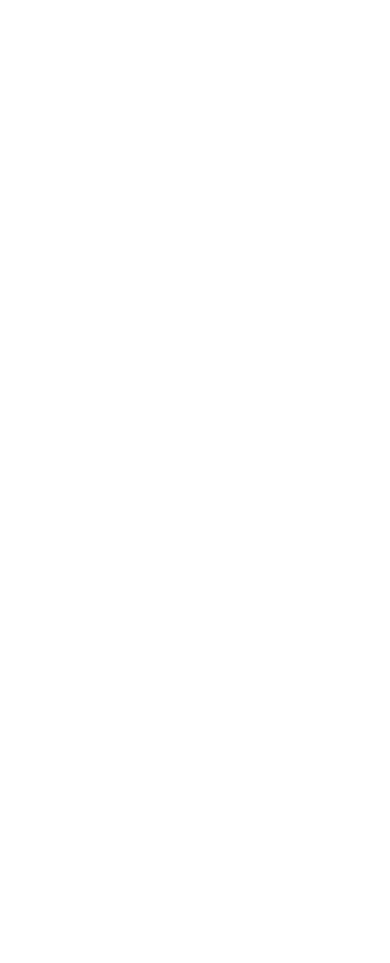
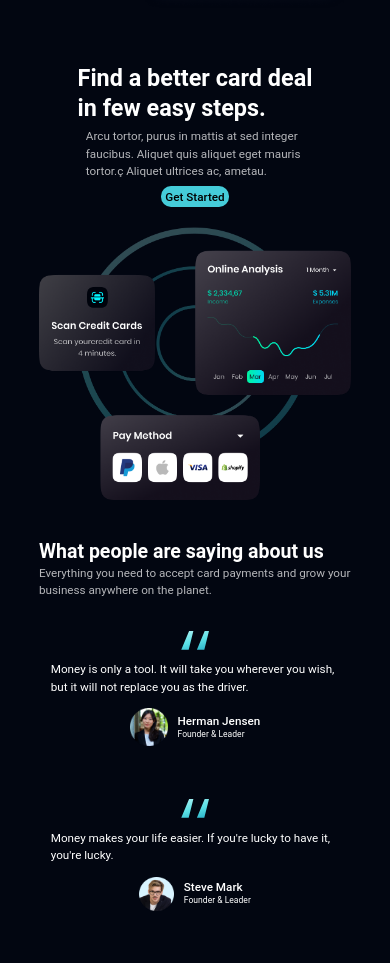
Before and after one commit to Muhammad-Nouman-Khan/ReactJSProjects, a React (Vite) app in the folder HooBank/: page / in a window 390 px wide. Shown: the part 1940-2903 px from the top of the page. Before the commit the page ends 1789 px from the top, so only its background shows below. Built offline with nearby package versions, Linux system fonts and the light colour scheme.

Commit message:
FeedBack

```diff
--- a/HooBank/src/App.jsx
+++ b/HooBank/src/App.jsx
@@ -1,5 +1,5 @@
 import styles from "./App.module.css";
-import {Navbar,Hero,Business,Billing} from "./index"
+import {Navbar,Hero,Business,Billing,Card,Feedback} from "./index"
 
 function App() {
 
@@ -9,6 +9,8 @@
       <Hero />
       <Business />
       <Billing />
+      <Card />
+      <Feedback />
     </div>
   )
 }
--- a/HooBank/src/components/Billing/Billing.module.css
+++ b/HooBank/src/components/Billing/Billing.module.css
@@ -40,4 +40,13 @@
     .IMG{
         width: 30%;
     }
+    .content h1{
+        font-size: 6vw;
+    }
+    .content p{
+        font-size: 3vw;
+    }
+    .billImg{
+        width: 100%;
+    }
 }
--- a/HooBank/src/components/Business/Business.module.css
+++ b/HooBank/src/components/Business/Business.module.css
@@ -39,7 +39,9 @@
 .right h1 {
     font-size: 2vh;
 }
-
+.service img{
+    width: 5%;
+}
 @media screen and (max-width : 800px) {
     .Container {
         flex-direction: column;
@@ -60,4 +62,8 @@
     .right {
         width: 100%;
     }
+
+    .right h1{
+        font-size: 3vw;
+    }
 }
--- a/HooBank/src/components/Button/Button.module.css
+++ b/HooBank/src/components/Button/Button.module.css
@@ -16,7 +16,7 @@
 
 @media screen and (max-width : 800px) {
     .btn{
-        font-size: 4vw;
+        font-size: 3vw;
         font-weight: 500;
     }
 }
--- /dev/null
+++ b/HooBank/src/components/Card/Card.jsx
@@ -0,0 +1,22 @@
+import {card} from "../../assets";
+import styles from "./Card.module.css"
+import {Button} from '../../index'
+const Card = () => {
+  return (
+    <section className={styles.Container}>
+      <div className={styles.left}>
+        <h1 className={styles.title}>
+          Find a better card deal <br /> in few easy steps.
+        </h1>
+        <p className={styles.para}>
+          Arcu tortor, purus in mattis at sed integer faucibus. Aliquet quis
+          aliquet eget mauris tortor.ç Aliquet ultrices ac, ametau.
+        </p>
+        <Button />
+      </div>
+      <img src={card} alt="" className={styles.cardImg}/>
+    </section>
+  );
+};
+
+export default Card;
--- /dev/null
+++ b/HooBank/src/components/Card/Card.module.css
@@ -0,0 +1,52 @@
+@import "../../vars.css";
+
+.Container {
+    display: flex;
+    color: var(--color-text);
+    margin-top: 8vw;
+    margin-left: 10%;
+    margin-right: 10%;
+}
+
+.left {
+    width: 50%;
+    padding-top: 5vw;
+}
+
+.title{
+    font-size: 3vw;
+}
+
+.para {
+    margin: 1.2vw 0;
+    line-height: 1.5;
+    width: 70%;
+}
+
+.cardImg{
+    width: 50%;
+}
+
+@media screen and (max-width : 800px){
+    .Container{
+        flex-direction: column;
+
+    }
+    .left{
+        display: flex;
+        flex-direction: column;
+        align-items: center;
+        width: 100%;
+        margin-bottom: 5vw;
+    }
+    .cardImg{
+        width: 100%;
+    }
+    .title{
+        font-size: 6vw;
+    }
+    .para{
+        font-size: 3vw;
+    }
+
+}
--- /dev/null
+++ b/HooBank/src/components/FeedBack/Feedback.jsx
@@ -0,0 +1,47 @@
+import {feedbacks} from '../../constants'
+import styles from './Feedback.module.css'
+import {Button} from '../../index'
+import {quotes,people01,people02,people03,airbnb,binance,coinbase,dropbox} from '../../assets'
+const Feedback = () => {
+  return (
+    <section className={styles.container}>
+        <div className={styles.top}>
+            <h1>What people are saying about us</h1>
+            <p>Everything you need to accept card payments and grow your business anywhere on the planet.</p>
+        </div>
+
+        <div className={styles.mid}>
+            {feedbacks.map((feedback,index)=>(
+                <div key={index} className={styles.feedback}>
+                    <img src={quotes} alt="" className={styles.quotes} />
+                    <p>{feedback.content}</p>
+                    <div className={styles.person}>
+                        <img src={index === 0 ? people01 : index === 1 ? people02 : index === 2 ? people03 : ''} alt="" />
+                        <div className={styles.info}>
+                            <h2>{feedback.name}</h2>
+                            <p>{feedback.occ}</p>
+                        </div>
+                    </div>
+                </div>
+            ))}
+        </div>
+
+        <div className={styles.imgContainer}>
+            <img src={airbnb} alt="" />
+            <img src={binance} alt="" />
+            <img src={coinbase} alt="" />
+            <img src={dropbox} alt="" />
+        </div>
+
+        <div className={styles.bottom}>
+            <div className={styles.bottomLeft}>
+                <h1>Let's try our service now!</h1>
+                <p>Everything you need to accept card payments and grow your business anywhere on the planet.</p>
+            </div>
+            <Button />
+        </div>
+    </section>
+  )
+}
+
+export default Feedback
--- /dev/null
+++ b/HooBank/src/components/FeedBack/Feedback.module.css
@@ -0,0 +1,180 @@
+@import "../../vars.css";
+
+.container {
+    display: flex;
+    flex-direction: column;
+    color: var(--color-text);
+    margin-left: 10%;
+    margin-right: 10%;
+    margin-top: 10%;
+}
+
+.top {
+    display: flex;
+    justify-content: space-between;
+    align-items: center;
+}
+
+.top h1 {
+    width: 50%;
+    padding-right: 10vw;
+    font-size: 3vw;
+}
+
+.top p {
+    width: 50%;
+    line-height: 1.5;
+    padding-left: 2vw;
+    font-size: 1.5vw;
+}
+
+.mid {
+    margin-top: 5vw;
+    display: flex;
+    gap: 30px;
+    justify-content: space-between;
+}
+
+.feedback {
+    display: flex;
+    flex-direction: column;
+    align-items: flex-start;
+    padding: 3vw;
+    border-radius: 10px;
+    gap: 3vw;
+    width: 25vw;
+    justify-content: space-between;
+    transition: all ease-in-out .5s;
+}
+
+.feedback:hover {
+    background-color: var(--color-hover);
+    cursor: pointer;
+
+}
+
+.feedback p {
+    font-size: 1.2vw;
+    color: var(--color-text);
+    line-height: 1.5;
+}
+.quotes{
+    width: 10%;
+}
+.person {
+    display: flex;
+    align-items: center;
+    justify-content: center;
+    gap: 10px;
+}
+
+.person h2 {
+    font-size: 1.2vw;
+    font-weight: 500;
+}
+
+.person p {
+    color: var(--color-para);
+    font-size: 1vw;
+}
+
+.person img {
+    width: 20%;
+}
+
+.imgContainer {
+    margin-top: 5vw;
+    display: flex;
+    justify-content: space-between;
+    align-items: center;
+}
+
+.imgContainer img {
+    width: 20%;
+}
+
+.bottom {
+    display: flex;
+    align-items: center;
+    justify-content: space-between;
+    padding: 5vw 5vw;
+    background-color: var(--color-hover);
+    border-radius: 20px;
+    margin-top: 5vw;
+}
+
+.bottom h1 {
+    font-size: 3vw;
+}
+
+.bottom p {
+    font-size: 1vw;
+    width: 60%;
+    line-height: 1.5;
+}
+
+@media screen and (max-width: 800px) {
+
+    .top {
+        display: flex;
+        flex-direction: column;
+        align-items: center;
+    }
+
+    .top h1 {
+        width: 100%;
+        padding-right: 0vw;
+        font-size: 5vw;
+    }
+
+    .top p {
+        width: 100%;
+        line-height: 1.5;
+        padding-left: 0vw;
+        font-size: 3vw;
+    }
+
+    .mid {
+        margin-top: 5vw;
+        display: flex;
+        flex-wrap: wrap;
+    }
+
+    .feedback {
+        width: 100%;
+        align-items: center;
+        justify-content: center;
+    }
+
+
+    .feedback p {
+        font-size: 3vw;
+        color: var(--color-text);
+        line-height: 1.5;
+    }
+
+    .person h2 {
+        font-size: 3vw;
+    }
+
+    .person p {
+        font-size: 2.2vw;
+    }
+
+    .person img {
+        width: 20%;
+    }
+
+    .bottom h1 {
+        font-size: 4vw;
+    }
+
+    .bottom p {
+        font-size: 3vw;
+        width: 100%;
+    }
+
+    .bottomLeft{
+        width: 70%;
+    }
+}
--- a/HooBank/src/constants/index.js
+++ b/HooBank/src/constants/index.js
@@ -43,3 +43,25 @@
 
 
 ]
+
+export const feedbacks = [
+
+    {
+        content : "Money is only a tool. It will take you wherever you wish, but it will not replace you as the driver.",
+        name : "Herman Jensen",
+        occ : "Founder & Leader",
+    },
+
+    {
+        content : "Money makes your life easier. If you're lucky to have it, you're lucky.",
+        name : "Steve Mark",
+        occ : "Founder & Leader",
+    },
+
+    {
+        content : "It is usually people in the money business, finance, and international trade that are really rich.",
+        name : "Kenn Gallagher",
+        occ : "Founder & Leader",
+    },
+
+]
--- a/HooBank/src/index.js
+++ b/HooBank/src/index.js
@@ -3,10 +3,14 @@
 import Business from "./components/Business/Business"
 import Button from "./components/Button/Button"
 import Billing from "./components/Billing/Billing"
+import Card from "./components/Card/Card"
+import Feedback from "./components/FeedBack/Feedback"
 export {
     Navbar,
     Hero,
     Business,
     Button,
     Billing,
+    Card,
+    Feedback,
 }
```
